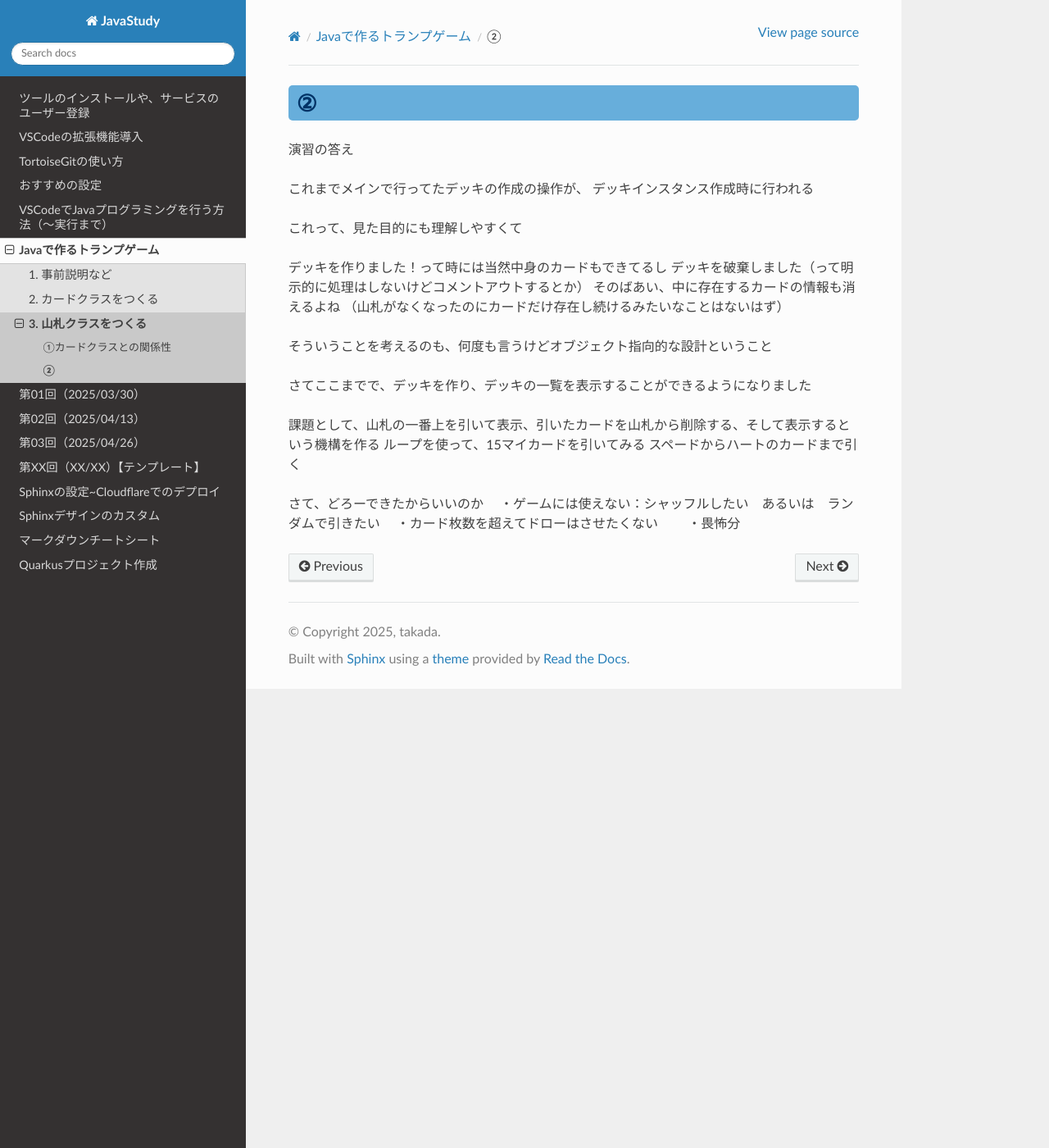
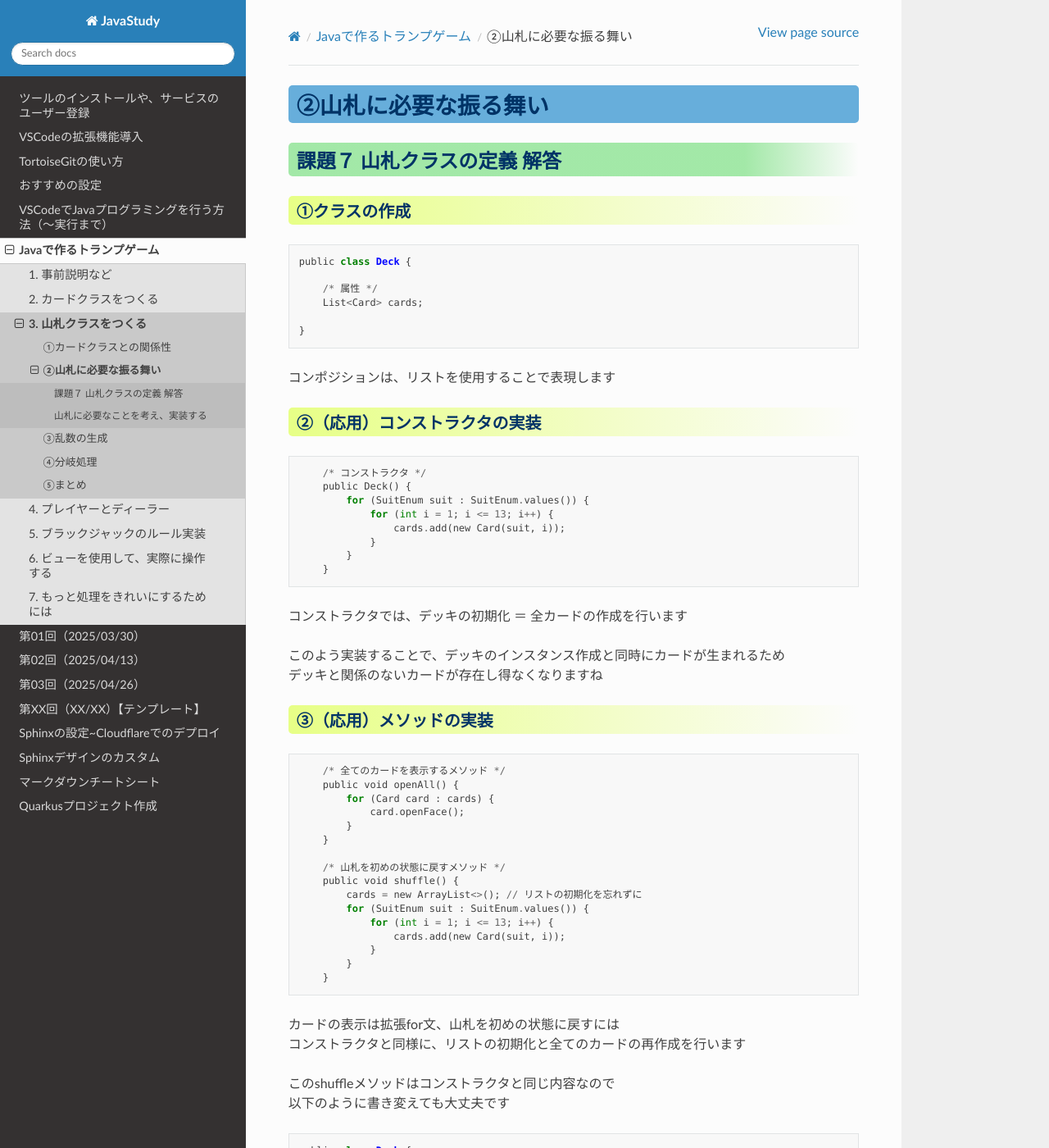
Before and after one commit to tau057/JavaStudy, a Sphinx documentation site: the page built from source/JavaProgramming/trumpGame/text/03_02.md, in a window 1280 px wide and 1400 px high. Shown: the whole window at 82% size. Built offline with Sphinx 7.4.7 and the Read the Docs theme 3.1.0, drawn with Linux system fonts in a browser that asks for light colours; some of the changed text lies outside the part shown.

Commit message:
山札作成のためのテキストページ追加＋雛形作成

````diff
--- a/source/JavaProgramming/trumpGame/index.rst
+++ b/source/JavaProgramming/trumpGame/index.rst
@@ -2,7 +2,7 @@ Javaで作るトランプゲーム
 ===============================
 
 1. 事前説明など
--------------------------------
+------------------------------------
 
 .. toctree::
    :maxdepth: 1
@@ -11,7 +11,7 @@ Javaで作るトランプゲーム
 
 
 2. カードクラスをつくる
--------------------------------
+------------------------------------
 
 .. toctree::
    :maxdepth: 1
@@ -27,10 +27,34 @@ Javaで作るトランプゲーム
    ./text/02_09
 
 3. 山札クラスをつくる
--------------------------------
+------------------------------------
 
 .. toctree::
    :maxdepth: 1
 
    ./text/03_01
    ./text/03_02
+   ./text/03_03
+   ./text/03_04
+   ./text/03_05
+
+4. プレイヤーとディーラー
+------------------------------------
+プレイヤーとディーラーが実装できること
+実装はかなりできるようになっているはずだから
+クラスの設計を先に行うことを考える
+
+5. ブラックジャックのルール実装
+------------------------------------
+ポイント計算など？
+
+ポイント計算とか？
+
+6. ビューを使用して、実際に操作する
+------------------------------------
+画面に文字を表示する機能
+MVCモデルの簡単な説明
+
+7. もっと処理をきれいにするためには
+-------------------------------------
+実際に作ったもの野紹介
--- a/source/JavaProgramming/trumpGame/text/03_02.md
+++ b/source/JavaProgramming/trumpGame/text/03_02.md
@@ -1,28 +1,136 @@
-# ②
+# ②山札に必要な振る舞い
 
-演習の答え
+## 課題７ 山札クラスの定義 解答
 
 
-これまでメインで行ってたデッキの作成の操作が、
-デッキインスタンス作成時に行われる
+### ①クラスの作成
 
-これって、見た目的にも理解しやすくて
+```
+public class Deck {
 
-デッキを作りました！って時には当然中身のカードもできてるし
-デッキを破棄しました（って明示的に処理はしないけどコメントアウトするとか）
-そのばあい、中に存在するカードの情報も消えるよね
-（山札がなくなったのにカードだけ存在し続けるみたいなことはないはず）
+    /* 属性 */
+    List<Card> cards;
 
-そういうことを考えるのも、何度も言うけどオブジェクト指向的な設計ということ
+}
+```
+
+コンポジションは、リストを使用することで表現します
+
+### ②（応用）コンストラクタの実装
+
+```
+    /* コンストラクタ */
+    public Deck() {
+        for (SuitEnum suit : SuitEnum.values()) {
+            for (int i = 1; i <= 13; i++) {
+                cards.add(new Card(suit, i));
+            }
+        }
+    }
+```
+
+コンストラクタでは、デッキの初期化 ＝ 全カードの作成を行います
+
+このよう実装することで、デッキのインスタンス作成と同時にカードが生まれるため
+デッキと関係のないカードが存在し得なくなりますね
+
+### ③（応用）メソッドの実装
+
+```
+    /* 全てのカードを表示するメソッド */
+    public void openAll() {
+        for (Card card : cards) {
+            card.openFace();
+        }
+    }
+
+    /* 山札を初めの状態に戻すメソッド */
+    public void shuffle() {
+        cards = new ArrayList<>(); // リストの初期化を忘れずに
+        for (SuitEnum suit : SuitEnum.values()) {
+            for (int i = 1; i <= 13; i++) {
+                cards.add(new Card(suit, i));
+            }
+        }
+    }
+```
+
+カードの表示は拡張for文、山札を初めの状態に戻すには
+コンストラクタと同様に、リストの初期化と全てのカードの再作成を行います
+
+このshuffleメソッドはコンストラクタと同じ内容なので
+以下のように書き変えても大丈夫です
+
+```
+public class Deck {
+
+    /* 属性 */
+    List<Card> cards;
+
+    /* コンストラクタ */
+    public Deck() {
+        this.shuffle(); // shuffleメソッド呼出
+    }
+
+    /* 全てのカードを表示するメソッド */
+    public void openAll() {
+        for (Card card : cards) {
+            card.openFace();
+        }
+    }
+
+    /* 山札を初めの状態に戻すメソッド */
+    public void shuffle() {
+        cards = new ArrayList<>(); // リストの初期化を忘れずに
+        for (SuitEnum suit : SuitEnum.values()) {
+            for (int i = 1; i <= 13; i++) {
+                cards.add(new Card(suit, i));
+            }
+        }
+    }
+
+}
+```
+
+コンストラクタの中身の処理を削除し
+shuffleメソッドを呼び出すように処理を書き換えました
+ちなみに、shuffleメソッドからコンストラクタを呼び出すことはできません
+
+```
+    /* コンストラクタ */
+    public Deck() {
+        cards = new ArrayList<>(); // リストの初期化を忘れずに
+        for (SuitEnum suit : SuitEnum.values()) {
+            for (int i = 1; i <= 13; i++) {
+                cards.add(new Card(suit, i));
+            }
+        }
+    }
+
+    /* 山札を初めの状態に戻すメソッド */
+    public void shuffle() {
+        this.Deck(); // これはダメ！！
+    }
+```
 
 
-さてここまでで、デッキを作り、デッキの一覧を表示することができるようになりました
+## 山札に必要なことを考え、実装する
 
-課題として、山札の一番上を引いて表示、引いたカードを山札から削除する、そして表示するという機構を作る
-ループを使って、15マイカードを引いてみる
-スペードからハートのカードまで引く
+山札クラスを作成し、基本的な機能まで実装できました
+さてここからは、山札に必要な振る舞いを考え追加実装していきましょう
+と言っても、必要な機能はたった一つ
 
-さて、どろーできたからいいのか
-　・ゲームには使えない：シャッフルしたい　あるいは　ランダムで引きたい
-　・カード枚数を超えてドローはさせたくない
-　　・畏怖分
+「カードを引く」ことです
+
+しかし、カードを引くと言っても以下のような制約が必要そうです
+
+* ①引かれるカードはランダム
+* ②引いたカードは山札からなくなる
+* ③カードが存在しない場合は引けない
+
+このうち、②についてはリストの削除メソッドを使えば実装できそうですが
+他の２つは今の知識では難しそうです
+というわけで、次のページからは以下の２つの機能を学んでいきます
+
+* ①引かれるカードはランダム　→　乱数生成
+* ③カードが存在しない場合は引けない　→　分岐処理
````
Also changed, not shown: source/JavaProgramming/trumpGame/text/02_09.md (+7 -12 lines), source/JavaProgramming/trumpGame/text/03_01.md (+77 -30 lines), source/JavaProgramming/trumpGame/text/03_03.md (added, +17 -0 lines), source/JavaProgramming/trumpGame/text/03_04.md (added, +17 -0 lines), source/JavaProgramming/trumpGame/text/03_05.md (added, +21 -0 lines), source/JavaProgramming/trumpGame/Images/03_01_01.png (added), source/JavaProgramming/trumpGame/Images/03_01_02.png (added).
